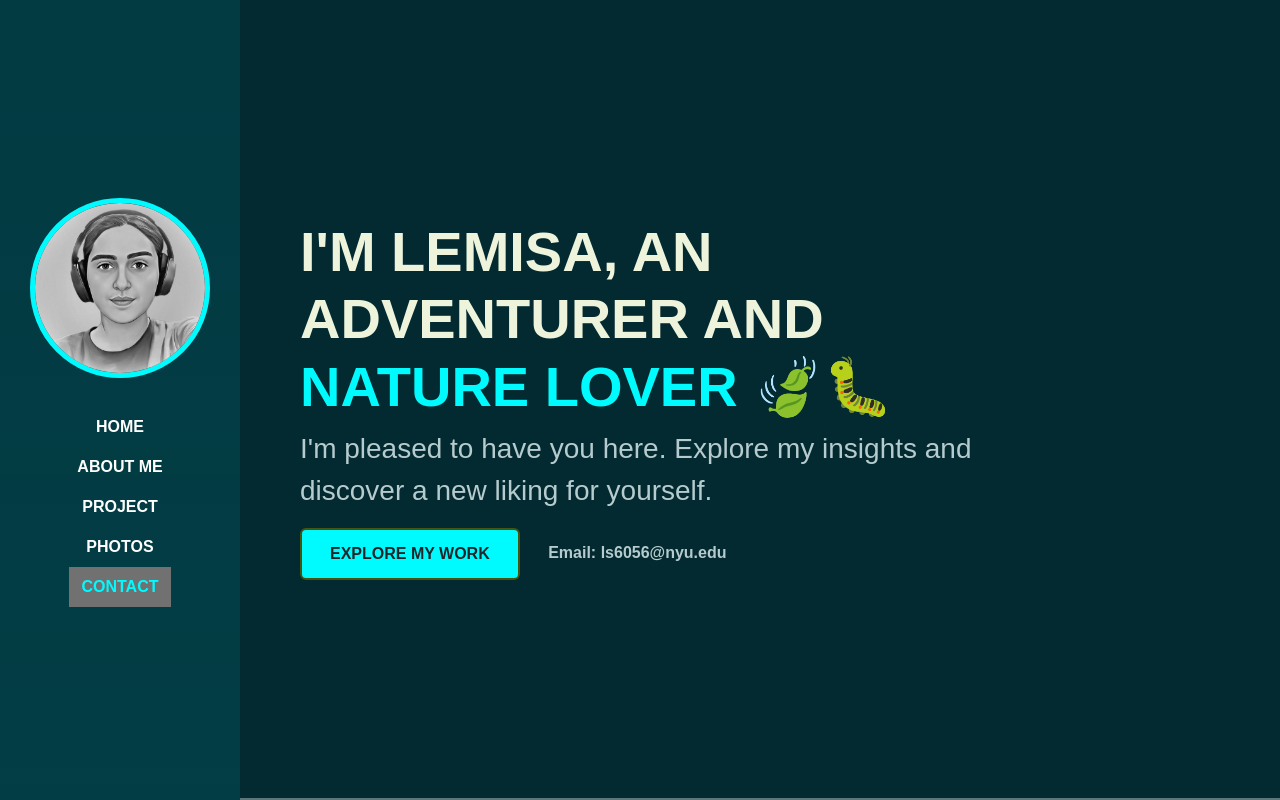
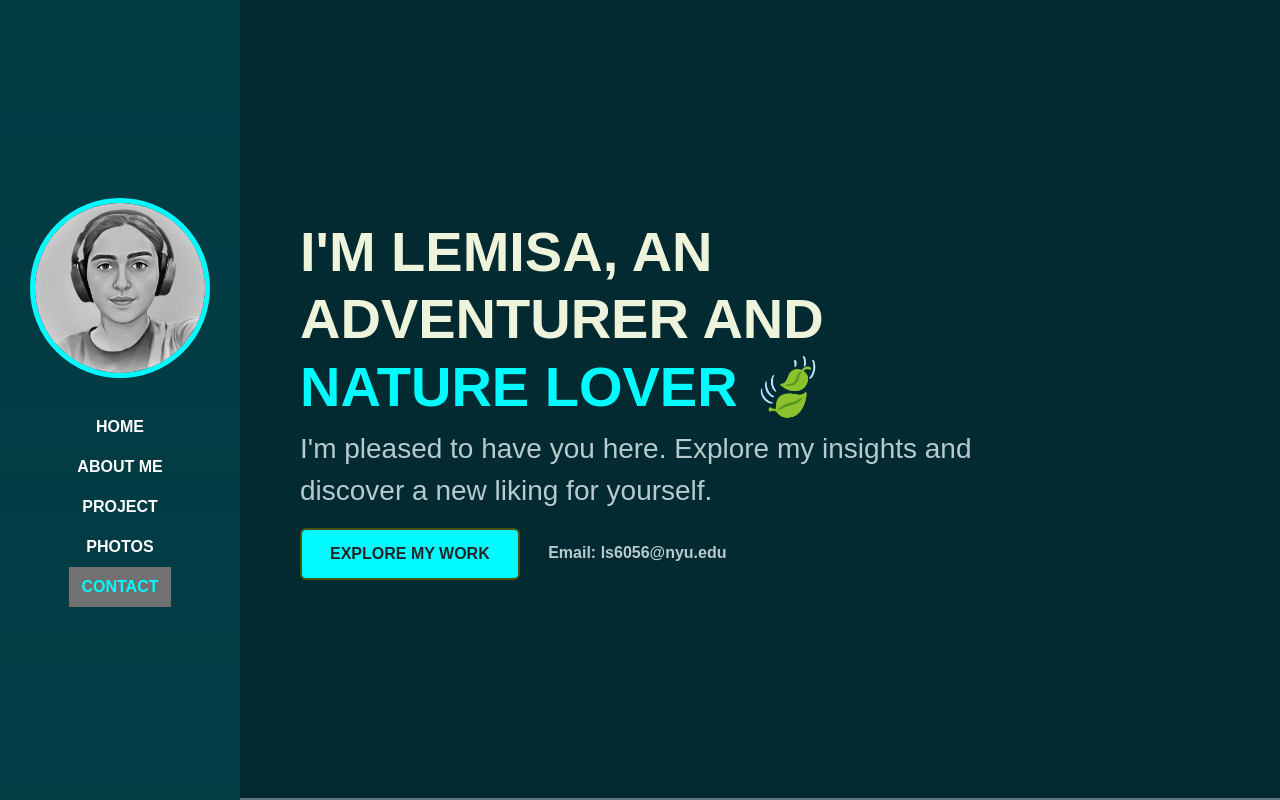
Before and after one commit to Communications-Lab/Lemki2-github.io, a plain HTML site: page index.html in a window 1280 px wide. Shown: the top 800 px of the page. Drawn offline with Linux system fonts and the light colour scheme; a web font is replaced by a local one.

Commit message:
Yes, change

```diff
--- a/index.html
+++ b/index.html
@@ -77,7 +77,7 @@
             <div class="col-lg-10">
               <h1 class="text-uppercase display-4 fw-bold" data-aos="fade-up">
                 I'm Lemisa, an Adventurer and
-                <span class="text-brand"> Nature lover 🍃🐛</span>
+                <span class="text-brand"> Nature lover 🍃</span>
               </h1>
               <p
                 class="lead mt-2 mb-3 fs-3"
```
Also changed, not shown: 1 other file.
